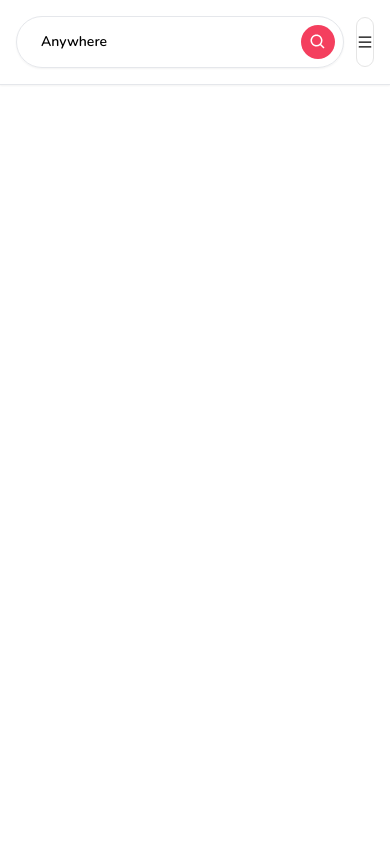
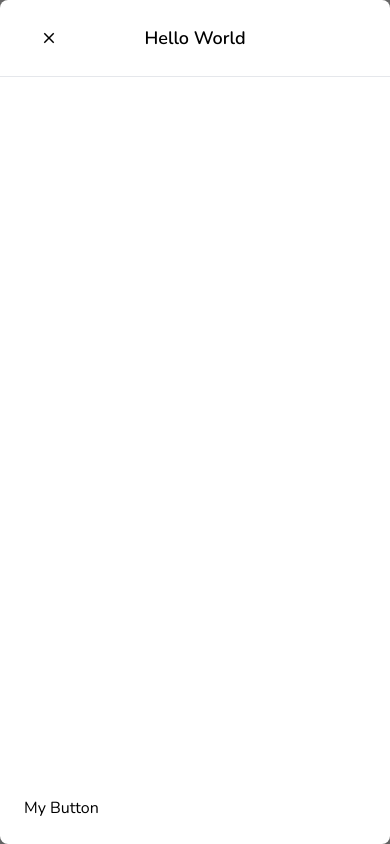
Before and after one commit to aashirisrar/hotel-app, a Next.js app: page / in a window 390 px wide. Built offline with nearby package versions, Linux system fonts and the light colour scheme.

Commit message:
starting auth ui

```diff
--- a/app/layout.tsx
+++ b/app/layout.tsx
@@ -2,6 +2,7 @@
 import { Nunito } from "next/font/google";
 import "./globals.css";
 import Navbar from "@/components/navbar/Navbar";
+import Modal from "@/components/modals/Modal";
 
 const font = Nunito({ subsets: ["latin"] });
 
@@ -18,6 +19,7 @@
   return (
     <html lang="en">
       <body className={font.className}>
+        <Modal title="Hello World" isOpen />
         <Navbar />
         {children}
       </body>
--- /dev/null
+++ b/components/Button.tsx
@@ -0,0 +1,23 @@
+import { IconType } from "react-icons";
+
+interface ButtonProps {
+  label: string;
+  onClick: (e: React.MouseEvent<HTMLButtonElement>) => void;
+  disabled?: boolean;
+  outline?: boolean;
+  small?: boolean;
+  icon?: IconType;
+}
+
+const Button: React.FC<ButtonProps> = ({
+  label,
+  onClick,
+  disabled,
+  outline,
+  small,
+  icon,
+}) => {
+  return <button>{label}</button>;
+};
+
+export default Button;
--- /dev/null
+++ b/components/modals/Modal.tsx
@@ -0,0 +1,99 @@
+"use client";
+
+import { useCallback, useEffect, useState } from "react";
+import { IoMdClose } from "react-icons/io";
+import Button from "../Button";
+
+interface ModalProps {
+  isOpen?: boolean;
+  onClose: () => void;
+  onSubmit: () => void;
+  title?: string;
+  body?: React.ReactElement;
+  footer?: React.ReactElement;
+  actionLabel: string;
+  disabled?: boolean;
+  secondaryAction?: () => void;
+  secondaryLabel?: string;
+}
+
+const Modal: React.FC<ModalProps> = ({
+  isOpen,
+  onClose,
+  onSubmit,
+  title,
+  body,
+  footer,
+  actionLabel,
+  disabled,
+  secondaryAction,
+  secondaryLabel,
+}) => {
+  const [showModal, setShowModal] = useState(isOpen);
+
+  useEffect(() => {
+    setShowModal(isOpen);
+  }, [isOpen]);
+
+  const handleClose = useCallback(() => {
+    if (disabled) return;
+
+    setShowModal(false);
+
+    setTimeout(() => {
+      onClose();
+    }, 300);
+  }, [disabled, onClose]);
+
+  const handleSubmit = useCallback(() => {
+    if (disabled) return;
+
+    onSubmit();
+  }, [disabled, onSubmit]);
+
+  const handleSecondary = useCallback(() => {
+    if (disabled || !secondaryAction) return;
+
+    secondaryAction();
+  }, [disabled, secondaryAction]);
+
+  if (!isOpen) return null;
+
+  return (
+    <>
+      <div className="justify-center items-center flex overflow-x-hidden overflow-y-auto fixed inset-0 z-50 outline-none focus:outline-none bg-neutral-800/70">
+        <div className="relative w-full md:w-4/6 lg:w-3/6 xl:w-2/5 my-6 mx-auto h-full lg:h-auto md:h-auto">
+          {/* CONTENT   */}
+          <div
+            className={`translate duration-300 h-full ${
+              showModal ? "translate-y-0" : "translate-y-full"
+            } ${showModal ? "opacity-100" : "opacity-0"}`}
+          >
+            <div className="translate h-full lg:h-auto md:h-auto border-0 rounded-lg shadow-lg relative flex flex-col  w-full bg-white outline-none focus:outline-none">
+              {/* HEADER */}
+              <div className="flex items-center p-6 rounded-t justify-center relative border-b-[1px]">
+                <button
+                  onClick={handleClose}
+                  className="p-1 border-0 hover:opacity-70 transition absolute left-9"
+                >
+                  <IoMdClose size={18} />
+                </button>
+                <div className="text-lg font-semibold">{title}</div>
+              </div>
+              {/* BODY */}
+              <div className="relative p-6 flex-auto">{body}</div>
+              {/* FOOTER */}
+              <div className="flex flex-col gap-2 p-6">
+                <div className="flex flex-row items-center gap-4 w-full">
+                  <Button label="My Button" />
+                </div>
+              </div>
+            </div>
+          </div>
+        </div>
+      </div>
+    </>
+  );
+};
+
+export default Modal;
--- a/components/navbar/Navbar.tsx
+++ b/components/navbar/Navbar.tsx
@@ -1,3 +1,5 @@
+"use client";
+
 import Container from "@/components/Container";
 import Logo from "@/components/navbar/Logo";
 import Search from "@/components/navbar/Search";
--- a/components/navbar/UserMenu.tsx
+++ b/components/navbar/UserMenu.tsx
@@ -24,7 +24,7 @@
         </div>
         <div
           onClick={toggleOpen}
-          className="py-4  md:py-1 md:px-2 border-[1px] border-neutral-200 flex flex-row items-center gap-3 rounded-full cursor-pointer hover:shadow-md transition"
+          className="p-4 md:py-1 md:px-2 border-[1px] border-neutral-200 flex flex-row items-center gap-3 rounded-full cursor-pointer hover:shadow-md transition"
         >
           <AiOutlineMenu />
           <div className="hidden md:block">
```
